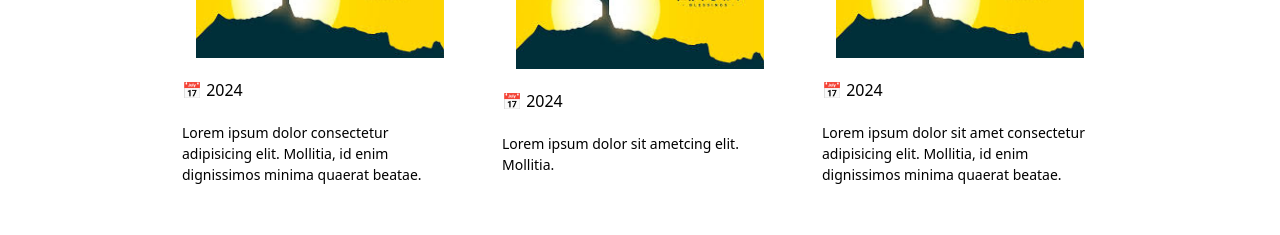
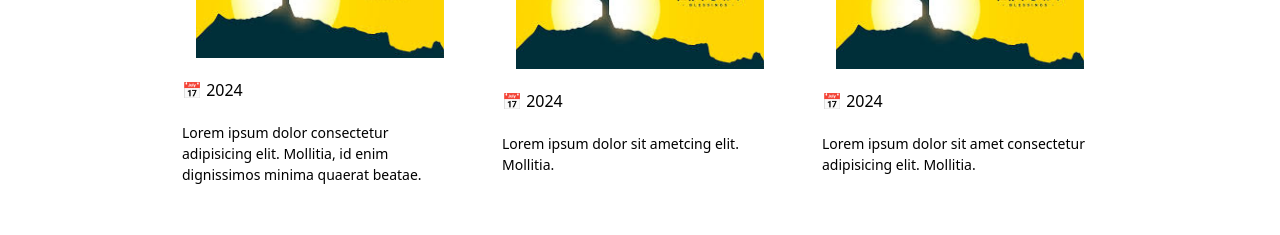
Before and after one commit to barath211/church-website, a React (Create React App) app in the folder client/: page /events in a window 1280 px wide. Shown: the part 1760-1995 px from the top of the page. Built offline with nearby package versions, Linux system fonts and the light colour scheme; no server answers; a web font is replaced by a local one.

Commit message:
events page modified

```diff
--- a/client/src/events/Section3.jsx
+++ b/client/src/events/Section3.jsx
@@ -3,17 +3,7 @@ import eventsImg from "../images/good friday.jpeg";
 
 const Section3 = () => {
   return (
-
     //    <div className=" flex p-5  ">
-
-// <a href="#" class="flex flex-col items-center bg-gray-300 border border-gray-200 rounded-lg shadow md:flex-row md:max-w-xl hover:bg-gray-100 dark:border-gray-700 dark:bg-gray-800 dark:hover:bg-gray-700">
-//     <img class="object-cover w-full rounded-t-lg h-96 md:h-auto md:w-48 md:rounded-none md:rounded-s-lg" src="/docs/images/blog/image-4.jpg" alt=""/>
-//     <div class="flex flex-col justify-between p-4 leading-normal">
-//         <h5 class="mb-2 text-2xl font-bold tracking-tight text-gray-900 dark:text-white">Noteworthy technology acquisitions 2021</h5>
-//         <p class="mb-3 font-normal text-gray-700 dark:text-gray-400">Here are the biggest enterprise technology acquisitions of 2021 so far, in reverse chronological order.</p>
-//     </div>
-// </a>
-
 
     // <a href="#" class="flex flex-col items-center bg-gray-300 border border-gray-200 rounded-lg shadow md:flex-row md:max-w-xl hover:bg-gray-100 dark:border-gray-700 dark:bg-gray-800 dark:hover:bg-gray-700">
     //     <img class="object-cover w-full rounded-t-lg h-96 md:h-auto md:w-48 md:rounded-none md:rounded-s-lg" src="/docs/images/blog/image-4.jpg" alt=""/>
@@ -31,39 +21,58 @@ const Section3 = () => {
     //     </div>
     // </a>
 
+    // <a href="#" class="flex flex-col items-center bg-gray-300 border border-gray-200 rounded-lg shadow md:flex-row md:max-w-xl hover:bg-gray-100 dark:border-gray-700 dark:bg-gray-800 dark:hover:bg-gray-700">
+    //     <img class="object-cover w-full rounded-t-lg h-96 md:h-auto md:w-48 md:rounded-none md:rounded-s-lg" src="/docs/images/blog/image-4.jpg" alt=""/>
+    //     <div class="flex flex-col justify-between p-4 leading-normal">
+    //         <h5 class="mb-2 text-2xl font-bold tracking-tight text-gray-900 dark:text-white">Noteworthy technology acquisitions 2021</h5>
+    //         <p class="mb-3 font-normal text-gray-700 dark:text-gray-400">Here are the biggest enterprise technology acquisitions of 2021 so far, in reverse chronological order.</p>
+    //     </div>
+    // </a>
 
     //    </div>
 
     <div className="flex items-center justify-normal gap-5 mt-5 w-fit mx-auto max-w-[90%] md:py-10 px-5 snap-x overflow-x-scroll">
       <div className="flex snap-start flex-col gap-5 min-w-[250px] w-[280px] md:w-[300px] p-3 lg:hover:shadow-2xl duration-300 transition-all bg-white lg:hover:-translate-y-5">
-                    <img src={eventsImg} alt="BlogImage1" className='w-[100%] mx-auto md:w-[90%]' />
+        <img
+          src={eventsImg}
+          alt="BlogImage1"
+          className="w-[100%] mx-auto md:w-[90%]"
+        />
         <div className="flex items-center justify-between">
-
-                        <span>📅  2024</span>
+          <span>📅 2024</span>
         </div>
-                    <div className="text-[12.5px] md:text-[13px] lg:text-[14px]">Lorem ipsum dolor  consectetur adipisicing elit. Mollitia, id enim dignissimos minima quaerat beatae.</div>
-
+        <div className="text-[12.5px] md:text-[13px] lg:text-[14px]">
+          Lorem ipsum dolor consectetur adipisicing elit. Mollitia, id enim
+          dignissimos minima quaerat beatae.
+        </div>
       </div>
       <div className="flex snap-start flex-col gap-5 min-w-[250px] w-[280px] md:w-[300px] p-3 lg:hover:shadow-2xl duration-300 transition-all bg-white lg:hover:-translate-y-5">
-                    <img src={eventsImg} alt="BlogImage2" className='w-[100%] mx-auto md:w-[90%]' />
+        <img
+          src={eventsImg}
+          alt="BlogImage2"
+          className="w-[100%] mx-auto md:w-[90%]"
+        />
         <div className="flex items-center justify-between">
-
-                        <span>📅  2024</span>
+          <span>📅 2024</span>
         </div>
-                    <div className="text-[12.5px] md:text-[13px] lg:text-[14px]">Lorem ipsum dolor sit ametcing elit. Mollitia.</div>
-
+        <div className="text-[12.5px] md:text-[13px] lg:text-[14px]">
+          Lorem ipsum dolor sit ametcing elit. Mollitia.
+        </div>
       </div>
       <div className="flex snap-start flex-col gap-5 min-w-[250px] w-[280px] md:w-[300px] p-3 lg:hover:shadow-2xl duration-300 transition-all bg-white lg:hover:-translate-y-5">
-                    <img src={eventsImg} alt="BlogImage3" className='w-[100%] mx-auto md:w-[90%]' />
+        <img
+          src={eventsImg}
+          alt="BlogImage3"
+          className="w-[100%] mx-auto md:w-[90%]"
+        />
         <div className="flex items-center justify-between">
-
-                        <span>📅  2024</span>
+          <span>📅 2024</span>
         </div>
-                    <div className="text-[12.5px] md:text-[13px] lg:text-[14px]">Lorem ipsum dolor sit amet consectetur adipisicing elit. Mollitia, id enim dignissimos minima quaerat beatae.</div>
-
+        <div className="text-[12.5px] md:text-[13px] lg:text-[14px]">
+          Lorem ipsum dolor sit amet consectetur adipisicing elit. Mollitia.
         </div>
       </div>
-
+    </div>
   );
 };
 
```
Lines whose indentation alone changed are shown as unchanged.
